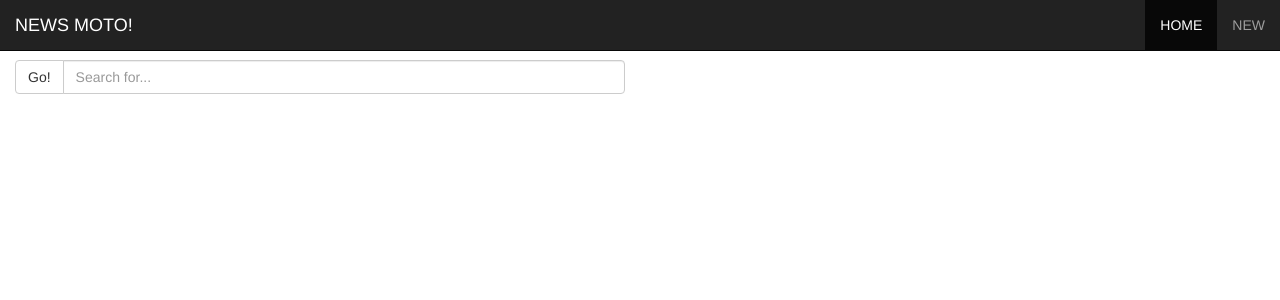
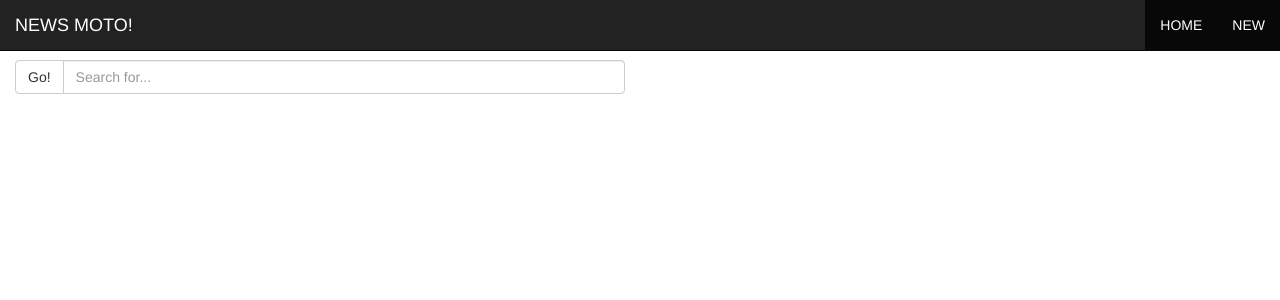
Before and after one commit to Bchizi/News, a Flask app: template app/templates/search.html in a window 1280 px wide. Shown: the top 300 px of the page. Run offline with Flask 2, Linux system fonts and the light colour scheme; the template is opened without the code that fills it, so the values that code supplies are empty; some libraries are stand-ins or nearby versions.

```diff
--- a/app/templates/navbar.html
+++ b/app/templates/navbar.html
@@ -13,7 +13,7 @@
             <ul class="nav navbar-nav navbar-right">
                 <ul class="nav navbar-nav">
                     <li class="active"><a href="/">HOME</a></li>
-                    <li class="#"><a href="/news/<id>">NEW</a></li>
+                    <li class="active"><a href="/news/<id>">NEW</a></li>
 
                 </ul>
             </ul>
--- a/app/templates/news.html
+++ b/app/templates/news.html
@@ -29,7 +29,7 @@
 </style>
 <ul>
     {% for a_news in news %}
-    <div class="container" id="home">
+    <div class="container-flex" id="home">
         <div class="panel panel-info">
             <div class="panel-heading">
                 <h2> {{a_news.title}} </h2>
```
